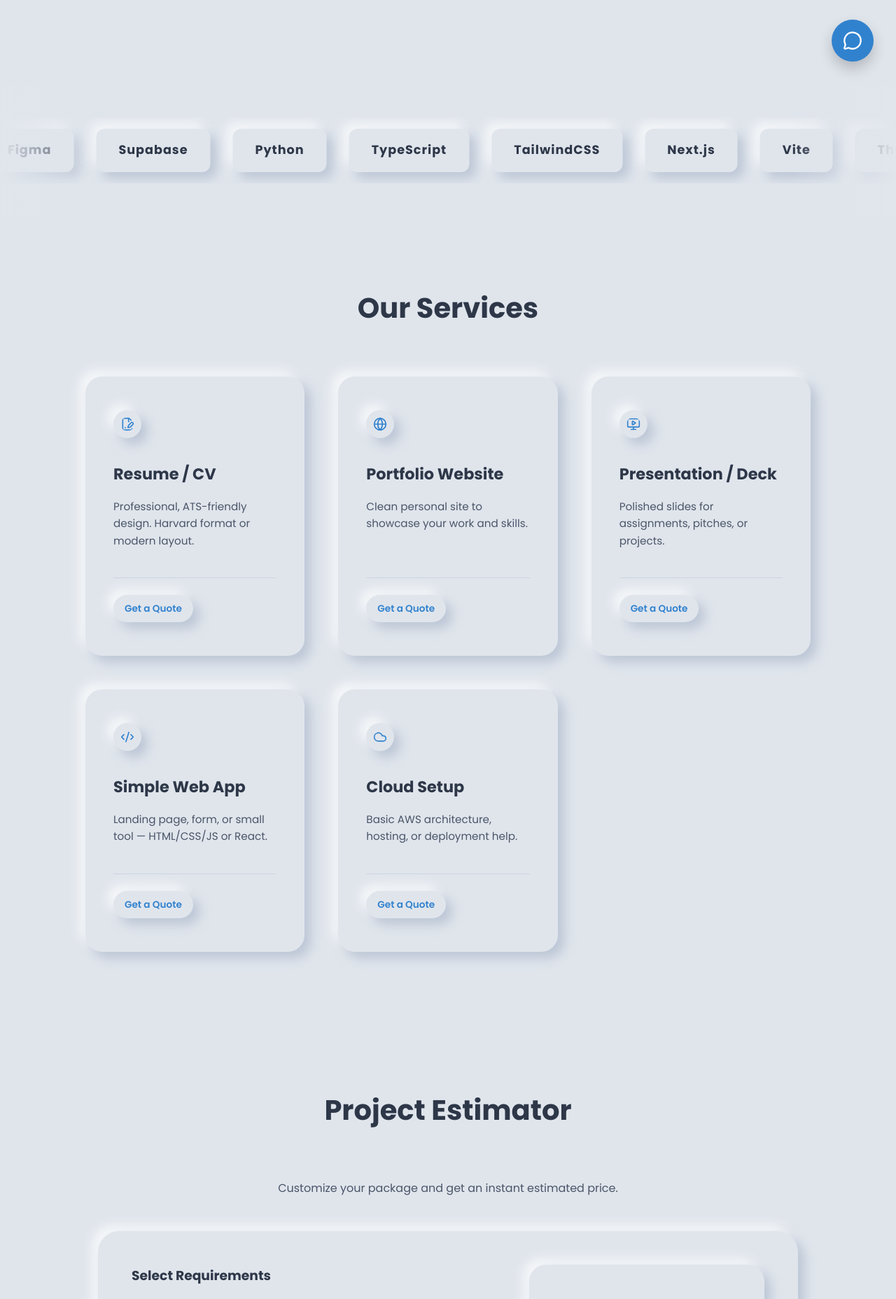
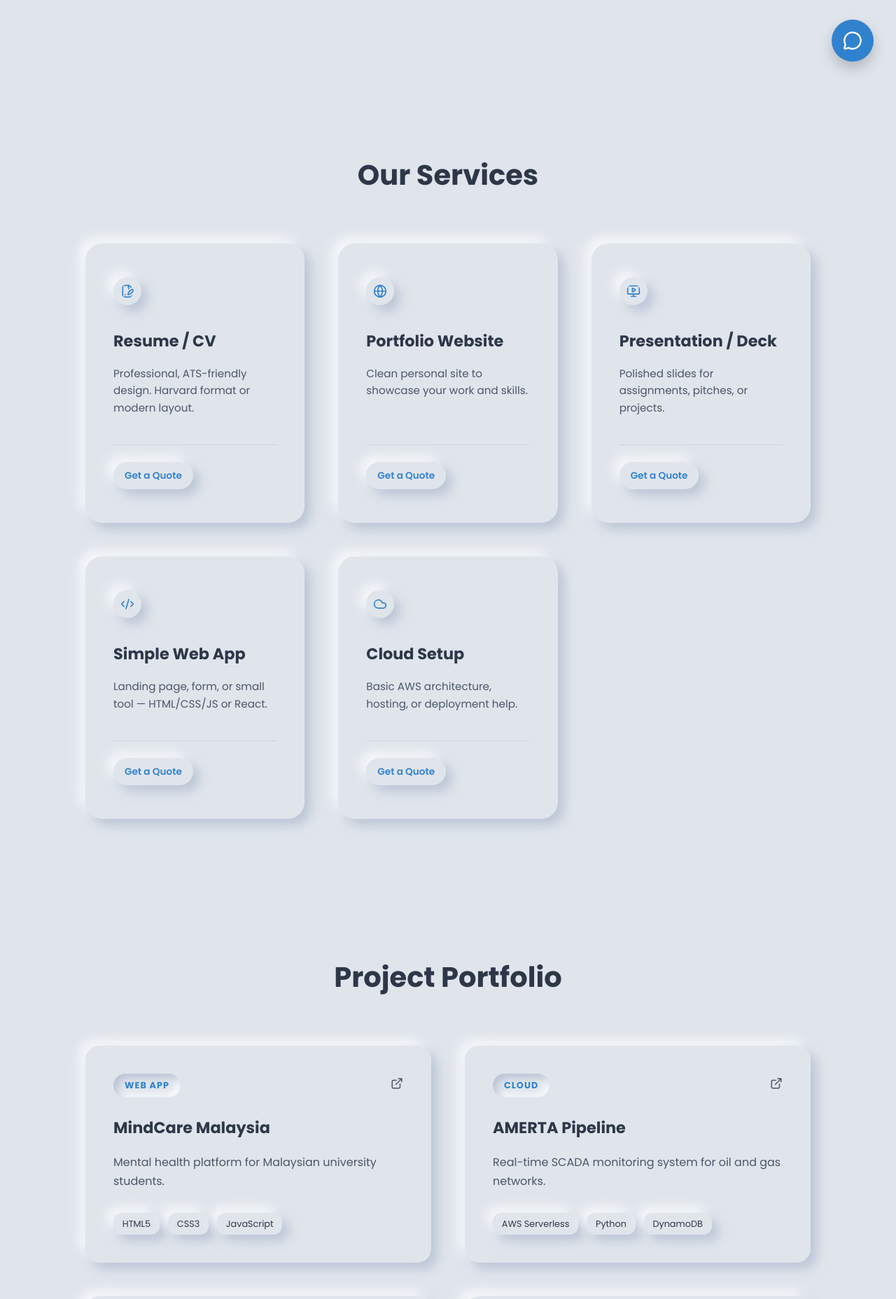
Before and after one commit to ieyrfan/freelance, a React (Vite) app: page / in a window 1280 px wide. Shown: the part 680-2536 px from the top of the page at 70% size. Built offline with nearby package versions, Linux system fonts and the light colour scheme.

Commit message:
Revert some features per user request

```diff
--- a/src/components/LandingPage.jsx
+++ b/src/components/LandingPage.jsx
@@ -1,15 +1,12 @@
 import Navbar from './Navbar';
 import Hero from './Hero';
-import TechMarquee from './TechMarquee';
 import Services from './Services';
-import Pricing from './Pricing';
 import Projects from './Projects';
 import About from './About';
 import Testimonials from './Testimonials';
 import FAQ from './FAQ';
 import Contact from './Contact';
 import LiveChat from './LiveChat';
-import CustomCursor from './CustomCursor';
 import { useLanguage } from '../context/LanguageContext';
 import { useScrollReveal } from '../hooks/useScrollReveal';
 
@@ -19,13 +16,10 @@ const LandingPage = () => {
 
   return (
     <div className="app-wrapper">
-      <CustomCursor />
       <Navbar />
       <main>
         <Hero />
-        <TechMarquee />
         <Services />
-        <Pricing />
         <Projects />
         <Testimonials />
         <About />
```
